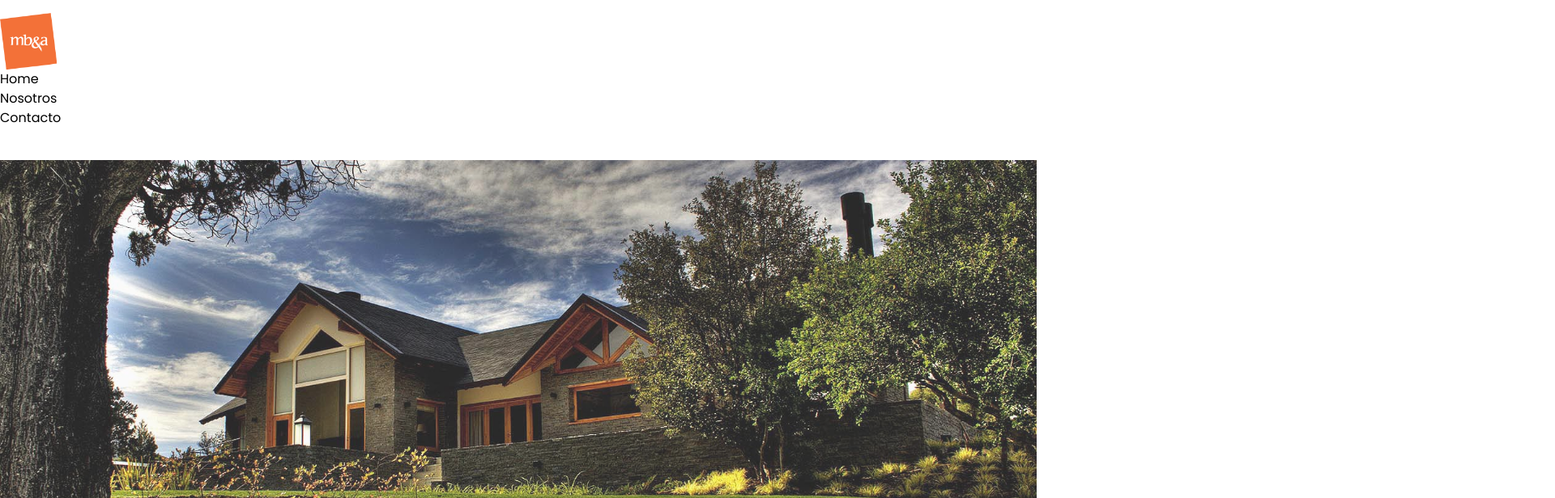
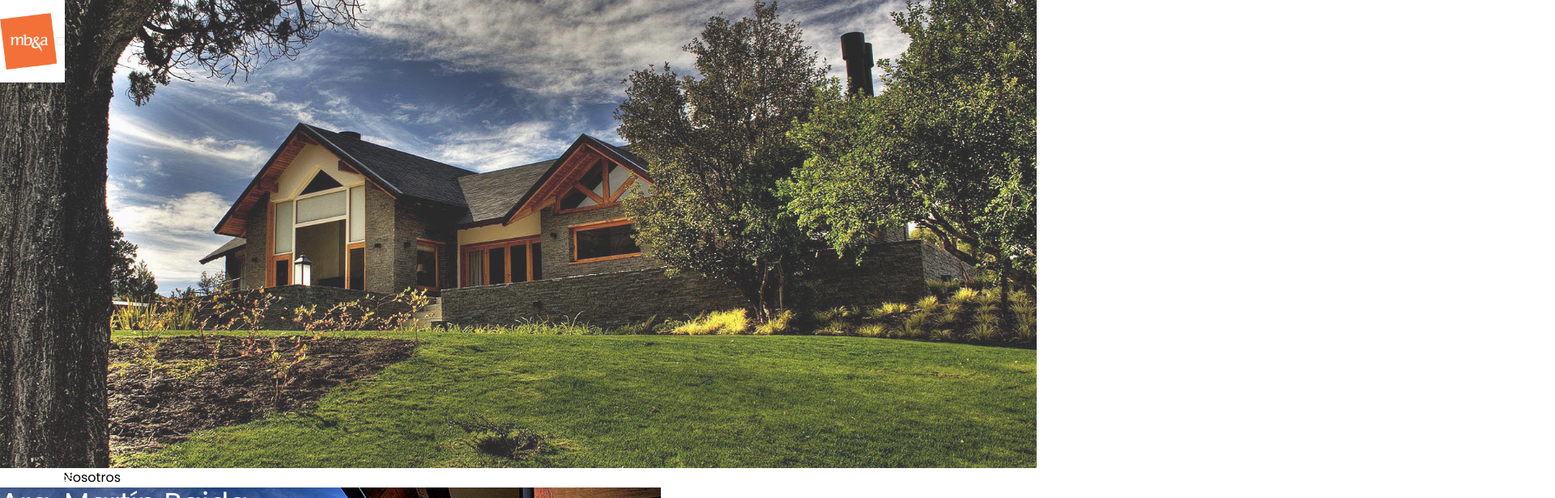
Before and after one commit to 4Bprogramming/BajdaNextJs, a Next.js app: page / in a window 1280 px wide. Shown: the top 616 px of the page at 81% size, 1920 px wide, since content can reach past the window. Built offline with nearby package versions, Linux system fonts and the light colour scheme.

Commit message:
content and plugins added

```diff
--- a/tailwind.config.js
+++ b/tailwind.config.js
@@ -4,6 +4,7 @@ module.exports = {
     "./src/pages/**/*.{js,ts,jsx,tsx,mdx}",
     "./src/components/**/*.{js,ts,jsx,tsx,mdx}",
     "./src/app/**/*.{js,ts,jsx,tsx,mdx}",
+    "./node_modules/flowbite/**/*.js"
   ],
   theme: {
 
@@ -31,5 +32,5 @@ module.exports = {
     },
 
   },
-  plugins: [],
+  plugins: [require('flowbite/plugin')],
 };
```
